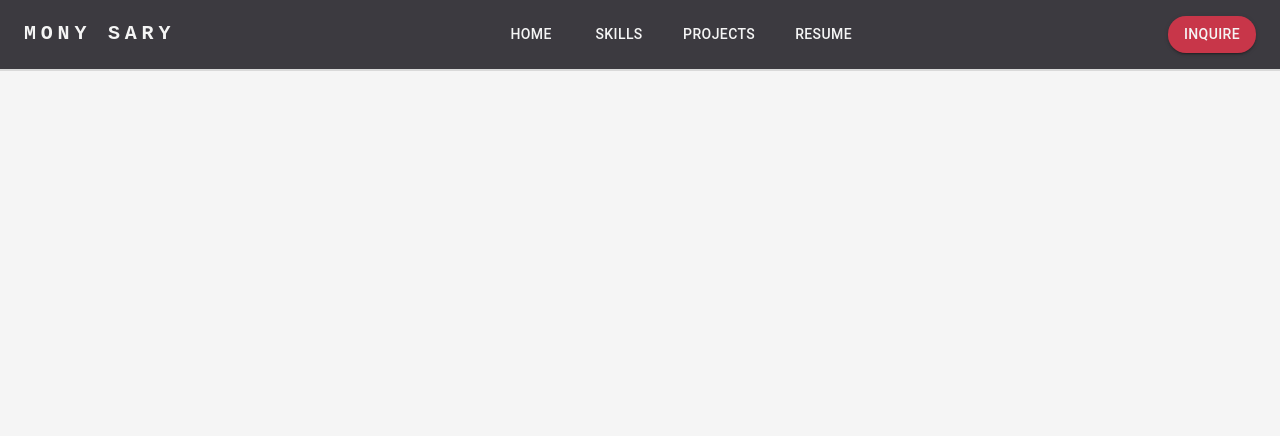
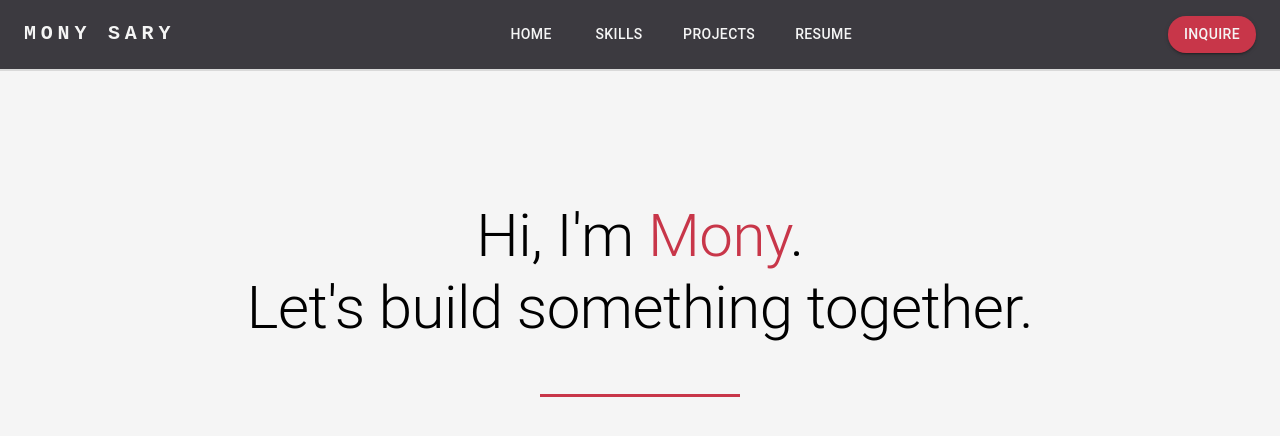
Before and after one commit to monysary/main-developer-portoflio, a React (Create React App) app: page / in a window 1280 px wide. Shown: the top 436 px of the page. Built offline with nearby package versions, Linux system fonts and the light colour scheme.

Commit message:
added intro to home page

```diff
--- a/src/App.js
+++ b/src/App.js
@@ -1,9 +1,11 @@
-import ResponsiveAppBar from './components/Navbar.js'
+import ResponsiveAppBar from './components/Navbar.js';
+import Home from './components/Home.js'
 
 function App() {
   return (
     <>
       <ResponsiveAppBar />
+      <Home />
     </>
   );
 }
--- /dev/null
+++ b/src/components/Home.js
@@ -0,0 +1,18 @@
+import { Box, Typography, Grid } from "@mui/material";
+
+function Home() {
+    return (
+        <Box sx={{ paddingTop: '200px' }}>
+            <Typography variant="h2" component='h1' textAlign='center'>
+                Hi, I'm <span style={{ color: '#C83649' }}>Mony</span>. <br />
+                Let's build something together.
+            </Typography>
+            <div style={{ height: '3px', width: '200px', backgroundColor: '#C83649', margin: '50px auto' }}></div>
+            <Grid>
+
+            </Grid>
+        </Box>
+    )
+}
+
+export default Home;
--- a/src/components/Navbar.js
+++ b/src/components/Navbar.js
@@ -1,6 +1,6 @@
 import * as React from 'react';
 import {
-    AppBar, Box, Toolbar, IconButton, Typography, Menu, Container, Avatar, Button, Tooltip, MenuItem
+    AppBar, Box, Toolbar, IconButton, Typography, Menu, Container, Button, MenuItem
 } from '@mui/material';
 import MenuIcon from '@mui/icons-material/Menu';
 
@@ -108,7 +108,7 @@ function ResponsiveAppBar() {
                             </Button>
                         ))}
                     </Box>
-
+                    {/* Inquire button */}
                     <Box sx={{ flexGrow: 0 }}>
                         <Button variant="contained" sx={{
                             borderRadius: '18px',
```
